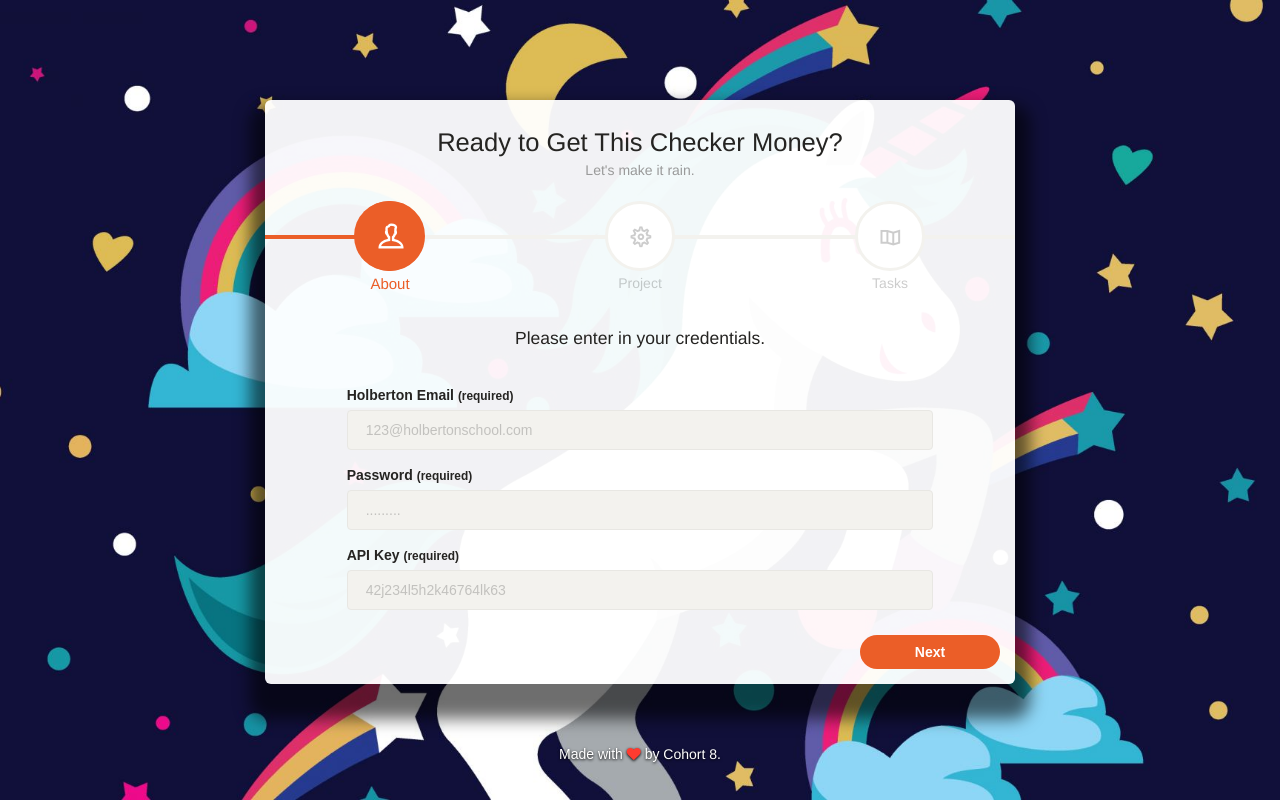
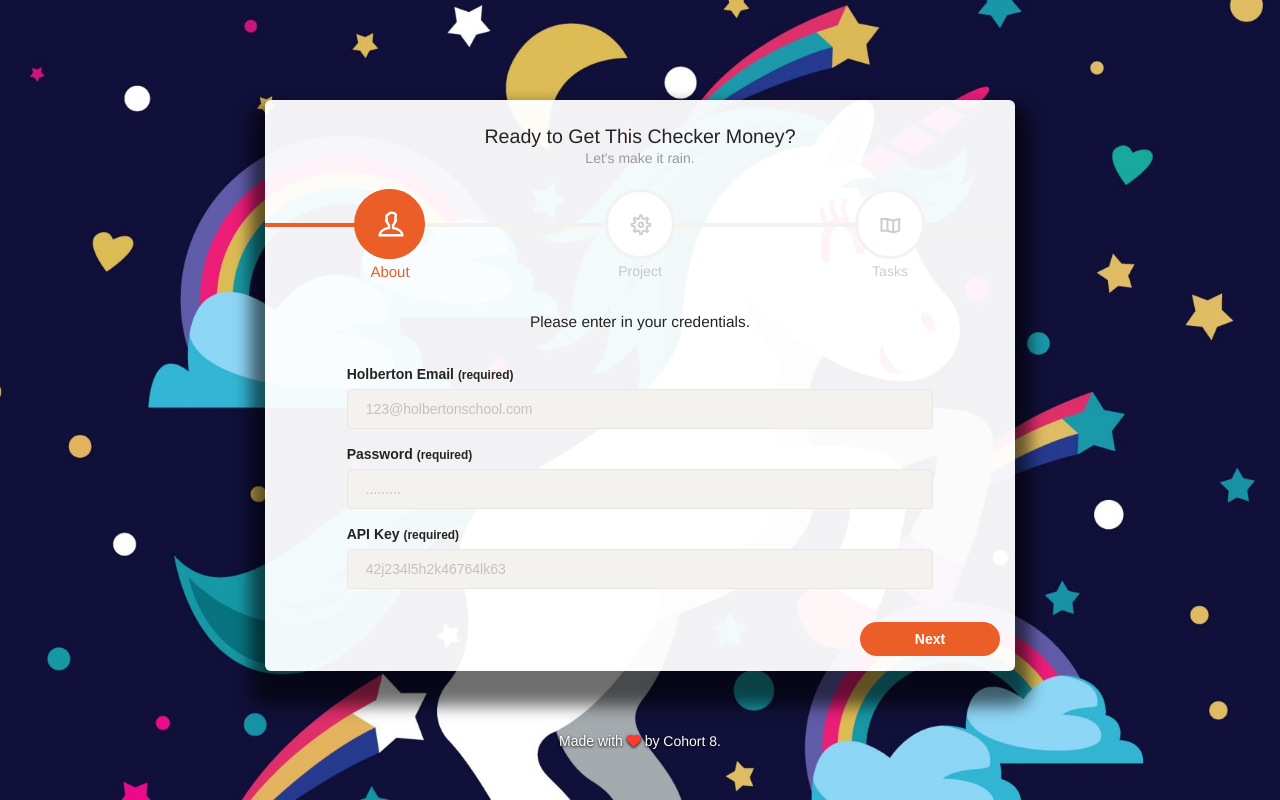
Before and after one commit to arthurdamm/checker_api_hack_day, a PHP site: page / in a window 1280 px wide. Run offline with PHP 8.4, Linux system fonts and the light colour scheme; some libraries are stand-ins or nearby versions; some web fonts are replaced.

Commit message:
Css minor tweaks

```diff
--- a/assets/css/paper-bootstrap-wizard.css
+++ b/assets/css/paper-bootstrap-wizard.css
@@ -1,35 +1,3 @@
-/*! =========================================================
- *
- Paper Bootstrap Wizard - V1.0.1
-*
-* =========================================================
-*
-* Copyright 2016 Creative Tim (http://www.creative-tim.com/product/paper-bootstrap-wizard)
- *
- *                       _oo0oo_
- *                      o8888888o
- *                      88" . "88
- *                      (| -_- |)
- *                      0\  =  /0
- *                    ___/`---'\___
- *                  .' \|     |// '.
- *                 / \|||  :  |||// \
- *                / _||||| -:- |||||- \
- *               |   | \  -  /// |   |
- *               | \_|  ''\---/''  |_/ |
- *               \  .-\__  '-'  ___/-. /
- *             ___'. .'  /--.--\  `. .'___
- *          ."" '<  `.___\_<|>_/___.' >' "".
- *         | | :  `- \`.;`\ _ /`;.`/ - ` : | |
- *         \  \ `_.   \_ __\ /__ _/   .-` /  /
- *     =====`-.____`.___ \_____/___.-`___.-'=====
- *                       `=---='
- *
- *     ~~~~~~~~~~~~~~~~~~~~~~~~~~~~~~~~~~~~~~~~~~~
- *
- *               Buddha Bless:  "No Bugs"
- *
- * ========================================================= */
 h1,
 .h1,
 h2,
@@ -77,23 +45,23 @@
 
 h3,
 .h3 {
-  font-size: 1.825em;
-  line-height: 1.4;
+  font-size: 1.4em;
+  line-height: 1.2;
   margin: 20px 0 10px;
 }
 
 h4,
 .h4 {
-  font-size: 1.5em;
+  font-size: 1.2em;
   font-weight: 600;
-  line-height: 1.2em;
+  line-height: 1em;
 }
 
 h5,
 .h5 {
-  font-size: 1.25em;
+  font-size: 1.1em;
   font-weight: 400;
-  line-height: 1.4em;
+  line-height: 1em;
   margin-bottom: 15px;
 }
 
```
